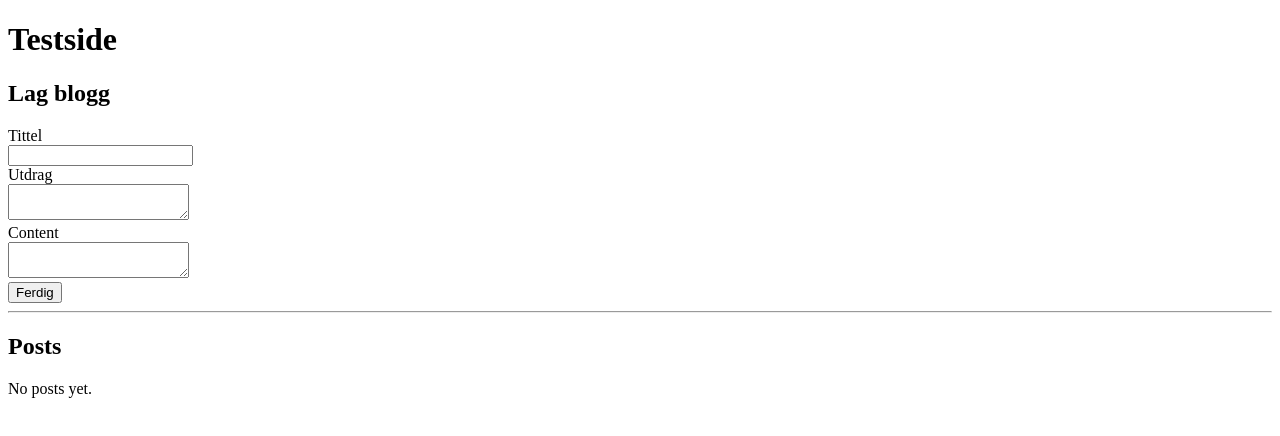
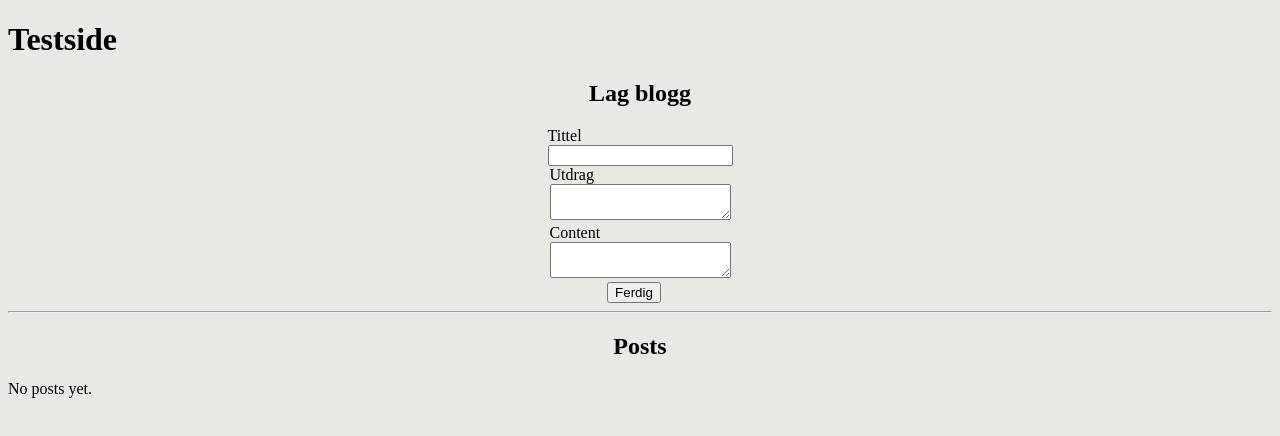
Before and after one commit to DeinTheFool/Blogg, a website built with Vite: page Frontend/index.html in a window 1280 px wide. Built offline with nearby package versions, Linux system fonts and the light colour scheme; some packages are replaced by stand-ins of ours; no server answers; the database is empty.

Commit message:
CSS
Enkel styling for resten av siden

```diff
--- a/Frontend/style.css
+++ b/Frontend/style.css
@@ -1,3 +1,15 @@
+body {
+    background-color: #E8E8E4;
+}
+
+#post-create-form div {
+    display: flex;
+    justify-content: center;
+}
+h2 {
+    display: flex;
+    justify-content: center;
+}
 #title {
     border: 3px;
     border-radius: 50px;
```
Also changed, not shown: 1 other file.
